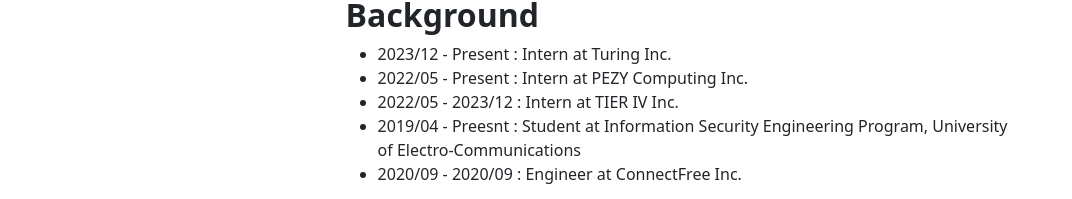
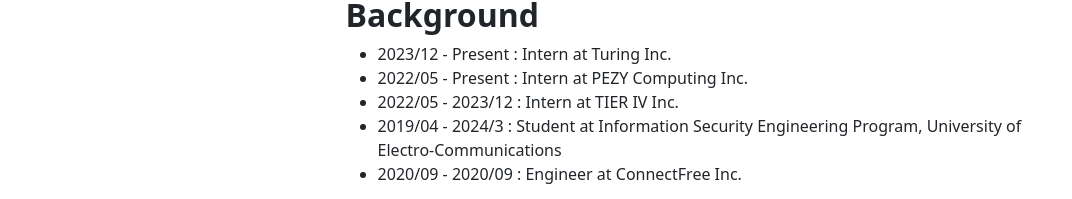
Before and after one commit to VLSI-JP/VLSI-JP.github.io, a Jekyll site: the page built from about_Cra2yPierr0t.md, in a window 1280 px wide and 984 px high. Shown: the part 782-981 px from the top of the window, without its empty margins (0-1072 px from the left). Built offline with Jekyll 4.4.1, drawn with Linux system fonts in a browser that asks for light colours.

Commit message:
Graduate UEC

```diff
--- a/about_Cra2yPierr0t.md
+++ b/about_Cra2yPierr0t.md
@@ -31,5 +31,5 @@
 - 2023/12 - Present : Intern at Turing  Inc.
 - 2022/05 - Present : Intern at PEZY Computing Inc.
 - 2022/05 - 2023/12 : Intern at TIER IV  Inc.
-- 2019/04 - Preesnt : Student at Information Security Engineering Program, University of Electro-Communications
+- 2019/04 - 2024/3 : Student at Information Security Engineering Program, University of Electro-Communications
 - 2020/09 - 2020/09 : Engineer at ConnectFree Inc.
```
